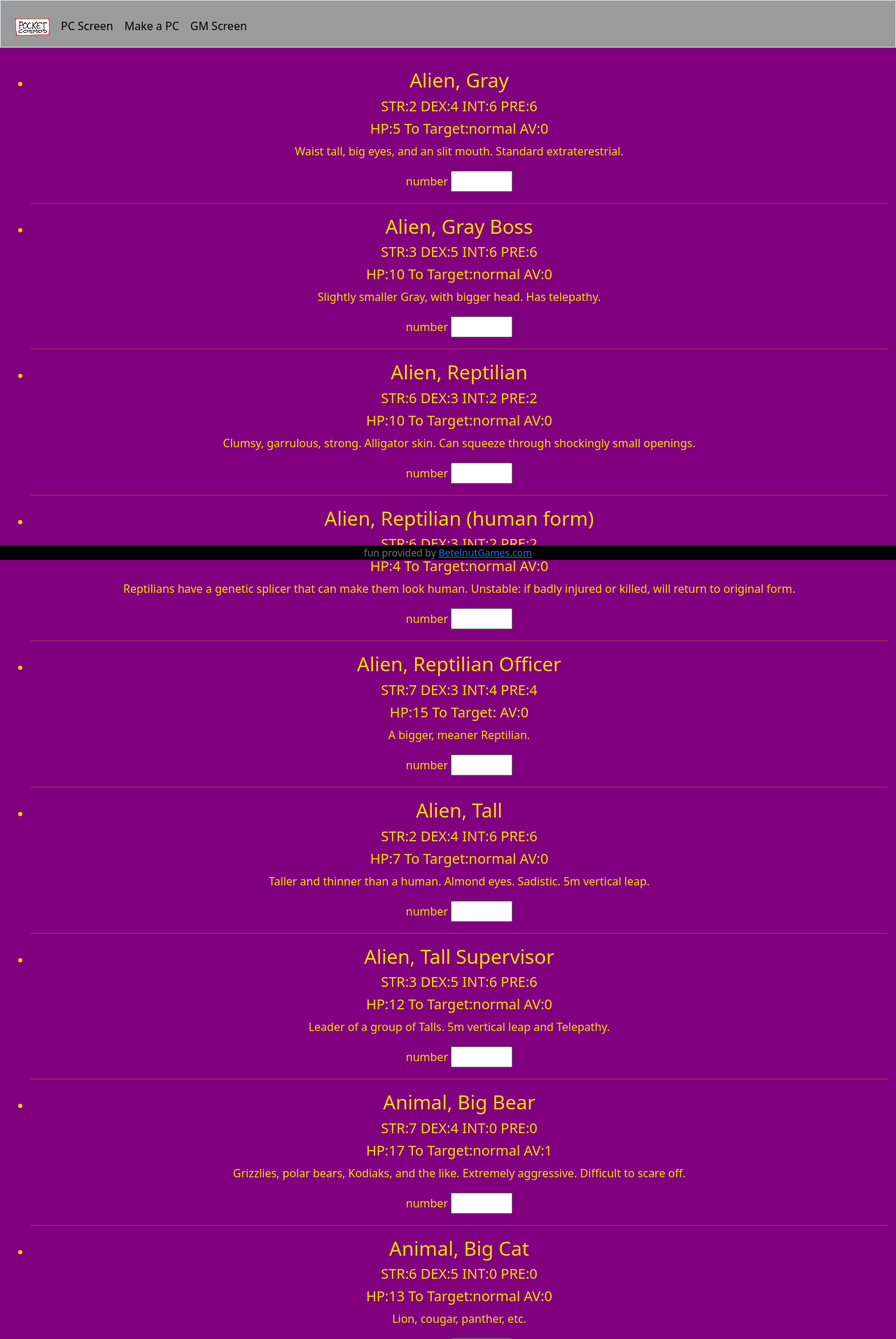
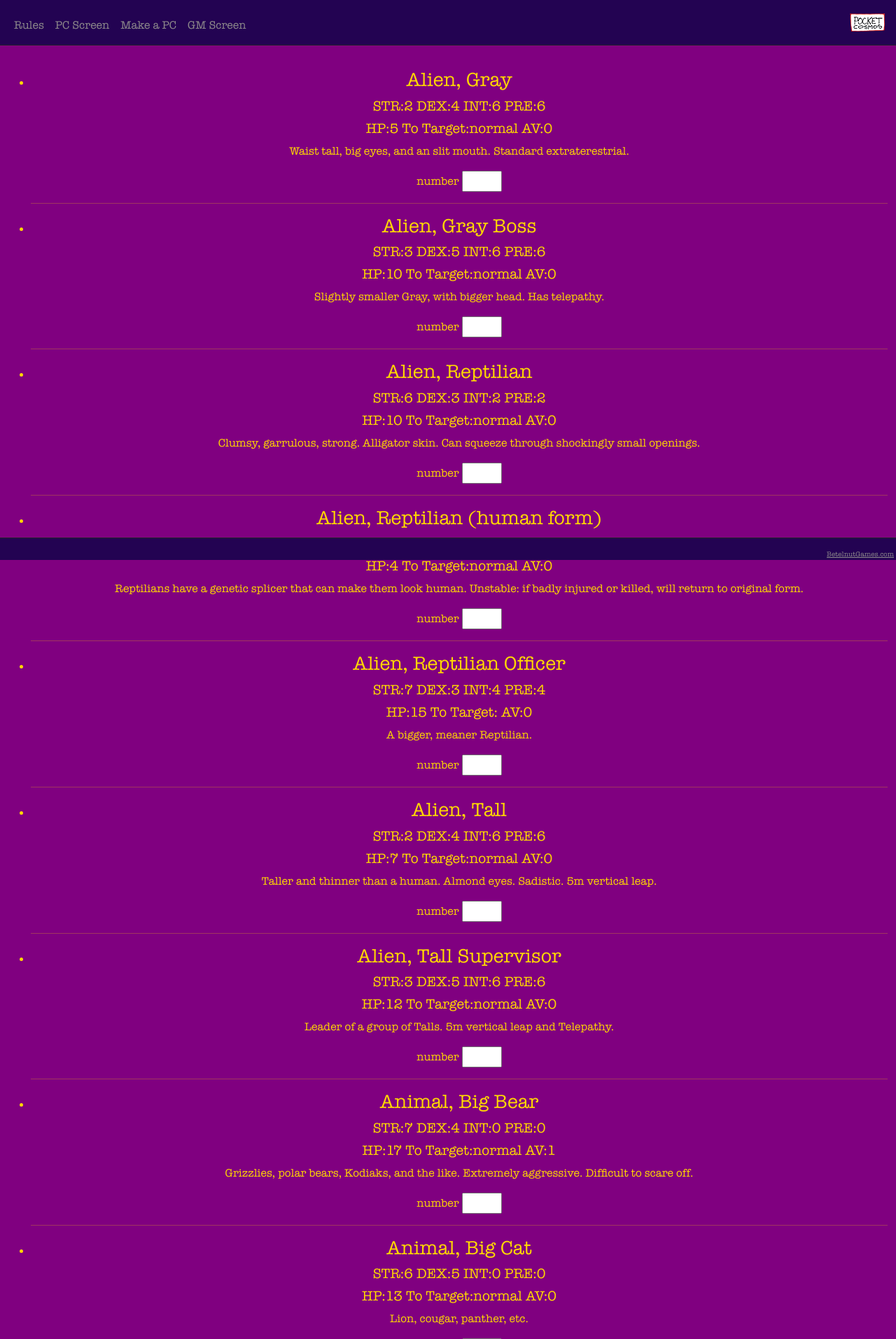
Before and after one commit to cozmoboy/cs50-intro-final, a Flask app: page /bestiary in a window 1280 px wide. Shown: the top 1913 px of the page at 70% size. Run offline with Flask 2, Linux system fonts and the light colour scheme; some libraries are stand-ins or nearby versions.

```diff
--- a/app.py
+++ b/app.py
@@ -177,3 +177,12 @@ def updateHP():
     print('changing current HP: ', flush=True)
     print(newHP, flush=True)
     return redirect("pcMain")
+
+
+@app.route("/rules", methods=["GET", "POST"])
+def rules():
+    if request.method == "POST":
+        return render_template("/rules.html")
+    # User reached route via GET (as by clicking a link or via redirect)
+    else:
+        return render_template("/rules.html")
--- a/dataBG.py
+++ b/dataBG.py
@@ -937,6 +937,12 @@ STEALTHSPELLS = [
 
 ]
 
+def allSpellsOfType(listName):
+    allSpells = []
+    for dict in listName:
+        allSpells = allSpells + dict["spells"]
+    return allSpells
+
 
 PROFESSIONS = ["Accountant", "Actor", "Anthropologist", "Antiquarian", "Archeologist", "Architect", "Engineer (Specify)", "Explorer", "Farmer", "Federal Agent", "Film Crew", "Firefighter", "Photographer", "Physicist", "Pilot", "Plumber", "Police Detective", "Police Officer", "Artist", "Athlete", "Bail Bondsman", "Bank Robber", "Banker", "Bartender", "Forensics", "Forester/Ranger", "Gambler", "Gangster", "Gardener", "Hired Muscle", "Politician", "Prison Guard", "Private Detective", "Professor", "Programmer/Coder", "Psychiatrist", "Biologist", "Bookstore Owner", "Bounty Hunter", "Burglar", "Butler/Maid", "Cab Driver", "Hit Man", "Journalist", "Judge", "Laborer/Factory Worker", "Lawyer", "Librarian", "Psychologist", "Race Car Driver", "Researcher", "Restaurateur",
                "Retail Clerk", "Roadie/Stagehand", "Carpenter", "Cartographer", "Chef", "Chemist", "Clergy", "Con Man", "Loan Shark", "Locksmith", "Lumberjack", "Machinist", "Management", "Mathematician", "Safecracker", "Sailor", "Salesman", "Secretary", "Security Guard", "Singer", "Construction", "Corporate", "Cowboy", "Cryptographer", "Designer", "Dilettante", "Mayor", "Mechanic", "Merchant", "Military Officer", "Miner", "Museum Curator", "Smuggler", "Soldier", "Sports Coach", "Stockbroker", "Student", "Stunt Man", "Diplomat", "Doctor/Dentist", "Drifter", "Driver", "Educator", "Electrician", "Musician", "Nurse", "Parapsychologist", "Park Ranger", "Pharmacist", "Phone Operator", "Surveyor", "Talent Agent", "Telemarketer", "Undertaker", "Writer", "Zookeeper"]
@@ -1091,7 +1097,7 @@ CLASSES = [
         "weaponPros": {"choose": True, "number": 2, "list": WEAPONTYPESfantasy},
         "weaponMasteries": {"choose": False, "number": 0, "list": []},
         "specials": ["Stealthy", "Locksmith", "Detect Traps", "Disarm Traps", "Backstabber", "Heightened Balance", "Climber", "Disguise", "Pick Pocket", "Unsavory Contacts", "Read Languages"],
-        "specialsXtra": {"choose": False, "number": 0, "list": ["Pilot", "Pickpocket"]},
+        "specialsXtra": {"choose": False, "number": 0, "list": []},
         "foci": {"choose": False, "number": 0, "list": []},
         "paths": {"choose": False, "number": 0, "list": []},
         "resources": {"choose": False, "number": 0, "list": []},
@@ -1119,7 +1125,7 @@ CLASSES = [
         "xtraGear": ["Spell Book"],
         "notes": [],
         "startCash": 0.0,
-        "spells": {"choose": True, "number": 4, "list": ARCANESPELLS},
+        "spells": {"choose": True, "number": 4, "list": allSpellsOfType(ARCANESPELLS)},
         "xtraLang": {"choose": False, "number": 0, "list": []}
     },
 
@@ -1140,7 +1146,7 @@ CLASSES = [
         "xtraGear": [],
         "notes": ["To successfully cast a spell, a paladin must make a PRE check instead of an INT check.", "If a paladin shows a pattern of unvirtuous behaviour, they lose their paladin status and revert to the fighter class."],
         "startCash": 0.0,
-        "spells": {"choose": True, "number": 2, "list": VIRTURESPELLS},
+        "spells": {"choose": True, "number": 2, "list": allSpellsOfType(VIRTURESPELLS)},
         "xtraLang": {"choose": False, "number": 0, "list": []},
     },
 
@@ -1151,9 +1157,9 @@ CLASSES = [
         "knacks": {"choose": False, "number": 0, "list": []},
         "weapons": ["Medium"],
         "armor": ["Light"],
-        "weaponPros": {"choose": False, "number": 1, "list": ["Swords", "Axes", "Bows", "Staffs",
+        "weaponPros": {"choose": True, "number": 1, "list": ["Swords", "Axes", "Bows", "Staffs",
                "Bludgeons", "Daggers"]},
-        "weaponMasteries": {"choose": False, "number": 1, "list": ["Staffs"]},
+        "weaponMasteries": {"choose": True, "number": 1, "list": ["Staffs"]},
         "specials": ["Shapeshift - Animal", "Animal Familiar", "Survival", "Nature Magic"],
         "specialsXtra": {"choose": False, "number": 0, "list": []},
         "foci": {"choose": False, "number": 0, "list": []},
@@ -1162,7 +1168,7 @@ CLASSES = [
         "xtraGear": [],
         "notes": [],
         "startCash": 0.0,
-        "spells": {"choose": True, "number": 4, "list": NATURESPELLS},
+        "spells": {"choose": True, "number": 4, "list": allSpellsOfType(NATURESPELLS)},
         "xtraLang": {"choose": False, "number": 0, "list": []},
     },
 
@@ -1173,9 +1179,9 @@ CLASSES = [
         "knacks": {"choose": False, "number": 0, "list": []},
         "weapons": ["Any"],
         "armor": ["Light", "Medium"],
-        "weaponPros": {"choose": False, "number": 1, "list": ["Swords", "Axes", "Staffs",
+        "weaponPros": {"choose": True, "number": 1, "list": ["Swords", "Axes", "Staffs",
                "Bludgeons", "Daggers"]},
-        "weaponMasteries": {"choose": False, "number": 1, "list": ["Bows"]},
+        "weaponMasteries": {"choose": True, "number": 1, "list": ["Bows"]},
         "specials": ["Stealthy", "Survival", "Animal Familiar", "Stealth Magic"],
         "specialsXtra": {"choose": False, "number": 0, "list": []},
         "foci": {"choose": False, "number": 0, "list": []},
@@ -1184,7 +1190,7 @@ CLASSES = [
         "xtraGear": [],
         "notes": [],
         "startCash": 0.0,
-        "spells": {"choose": True, "number": 2, "list": STEALTHSPELLS},
+        "spells": {"choose": True, "number": 2, "list": allSpellsOfType(STEALTHSPELLS)},
         "xtraLang": {"choose": True, "number": 1, "list": ["Orcish", "Goblinoid", "Giant", "Molevan", "Fishfolkese", "Lizardovian", "Gnoll", "Elven", "Dwarvish", "Halfling"]}
     },
 
--- a/static/styles.css
+++ b/static/styles.css
@@ -8,18 +8,71 @@
     unicode-range: U+0000-00FF, U+0131, U+0152-0153, U+02BB-02BC, U+02C6, U+02DA, U+02DC, U+2000-206F, U+2074, U+20AC, U+2122, U+2191, U+2193, U+2212, U+2215, U+FEFF, U+FFFD;
 }
 
+@font-face {
+    font-family: AmerTypeLC;
+    /*font-family: IM Fell DW Pica SC,georgia,rockwell,didot,bookman old style,courier,arial,helvetica;*/
+    font-style: normal;
+    font-weight: 400;
+    src: url("/static/fonts/American\ Typewriter\ Condensed\ Light.ttf");
+    /*local('IM FELL DW Pica SC'), local('IM_FELL_DW_Pica_SC');, url(https://fonts.gstatic.com/s/imfelldwpicasc/v9/0ybjGCAu5PfqkvtGVU15aBhXz3EUrnTm_xKNM0uRGQ.woff) format('woff');*/
+    unicode-range: U+0000-00FF, U+0131, U+0152-0153, U+02BB-02BC, U+02C6, U+02DA, U+02DC, U+2000-206F, U+2074, U+20AC, U+2122, U+2191, U+2193, U+2212, U+2215, U+FEFF, U+FFFD;
+}
+
+@font-face {
+    font-family: AmerType;
+    /*font-family: IM Fell DW Pica SC,georgia,rockwell,didot,bookman old style,courier,arial,helvetica;*/
+    font-style: normal;
+    font-weight: 400;
+    src: url("/static/fonts/American\ Typewriter\ Regular.ttf");
+    /*local('IM FELL DW Pica SC'), local('IM_FELL_DW_Pica_SC');, url(https://fonts.gstatic.com/s/imfelldwpicasc/v9/0ybjGCAu5PfqkvtGVU15aBhXz3EUrnTm_xKNM0uRGQ.woff) format('woff');*/
+    unicode-range: U+0000-00FF, U+0131, U+0152-0153, U+02BB-02BC, U+02C6, U+02DA, U+02DC, U+2000-206F, U+2074, U+20AC, U+2122, U+2191, U+2193, U+2212, U+2215, U+FEFF, U+FFFD;
+}
+
+@font-face {
+    font-family: AmerTypeC;
+    /*font-family: IM Fell DW Pica SC,georgia,rockwell,didot,bookman old style,courier,arial,helvetica;*/
+    font-style: normal;
+    font-weight: 400;
+    src: url("/static/fonts/American\ Typewriter\ Condensed.ttf");
+    /*local('IM FELL DW Pica SC'), local('IM_FELL_DW_Pica_SC');, url(https://fonts.gstatic.com/s/imfelldwpicasc/v9/0ybjGCAu5PfqkvtGVU15aBhXz3EUrnTm_xKNM0uRGQ.woff) format('woff');*/
+    unicode-range: U+0000-00FF, U+0131, U+0152-0153, U+02BB-02BC, U+02C6, U+02DA, U+02DC, U+2000-206F, U+2074, U+20AC, U+2122, U+2191, U+2193, U+2212, U+2215, U+FEFF, U+FFFD;
+}
+
+body {
+    font-family: AmerType;
+}
+
 .bngNavbar {
-    background-color: rgb(155, 155, 155);
-    color: black;
     min-height: 7%;
 }
 
-.bngNavbar a {
-    color: black;
+.bngNavbar a,
+.myFooter a {
+    color: rgb(143, 140, 140);
 }
 
-.bngNavbar a:hover {
+.bngNavbar a:hover,
+.myFooter a:hover {
     color: yellow;
+}
+
+.myFooter {
+    min-height: 4%;
+    font-size: x-small;
+    display: flex;
+    justify-content: right;
+    padding: 3px;
+}
+
+.bottom {
+    position: absolute;
+    bottom: 0;
+}
+
+.myFooter,
+.bngNavbar {
+    background-color: rgb(35, 3, 82);
+    color: rgb(143, 140, 140);
 }
 
 .nav-item {}
@@ -100,7 +153,9 @@ td {
 .itemP {
     color: black;
     border-top: dotted black 1px;
-    margin: 1px;
+    border-bottom: dotted black 1px;
+    margin-top: 0px;
+    margin-bottom: 0px;
     width: 95%;
     margin-left: auto;
     margin-right: auto;
@@ -113,6 +168,15 @@ td {
     border: solid black 3px;
     margin: 4px;
     width: 100%;
+}
+
+.classButton {
+    background-color: darksalmon;
+    color: darkslategrey;
+    border-radius: 15px;
+    border: solid black 3px;
+    margin: 4px;
+    width: 15%;
 }
 
 .specDiv {
@@ -128,6 +192,7 @@ td {
 .specTitle {
     font-family: WickedGrit;
     border-bottom: black dotted 1px;
+    color: darkred;
     width: 95%;
     margin-left: auto;
     margin-right: auto;
@@ -137,11 +202,11 @@ td {
     border: solid black 3px;
     color: darkred;
     padding: 5px;
-    width: 80%;
+    width: 65%;
     left: 50%;
     margin: auto;
     font-family: WickedGrit;
-    font-size: larger;
+    font-size: x-large;
 }
 
 .classDiv {
@@ -156,11 +221,11 @@ td {
 
 .statButton {
     background-color: blue;
-    color: white;
+    color: yellow;
     border-radius: 15px;
     border: solid black 3px;
     margin: 4px;
-    width: 20%;
+    width: 15%;
     min-width: 150px;
     font-family: WickedGrit;
 }
@@ -183,13 +248,33 @@ td {
     font-family: WickedGrit;
 }
 
-.myFooter {
-    background-color: black;
-    color: green;
-}
-
 .catagoryTitle {
     font-family: WickedGrit;
     font-size: x-large;
     width: 100%;
 }
+
+.right {
+    display: flex;
+    justify-content: right;
+}
+
+.level {
+    font-size: x-small;
+    color: black;
+}
+
+.note {
+    font-family: AmerType;
+    font-size: small;
+    width: 40%;
+}
+
+ul.no-bullets {
+    list-style-type: none;
+    /* Remove bullets */
+    padding: 0;
+    /* Remove padding */
+    margin: 0;
+    /* Remove margins */
+}
--- a/templates/fantasyPC.html
+++ b/templates/fantasyPC.html
@@ -15,7 +15,7 @@
     <form action="/pcMain" method="post">
         <input name="genre" type="hidden" value="fantasy">
         <input name="class" type="hidden" value="{{ class }}">
-        <button class="fantasy" type="submit">C{{ class }}</button>
+        <button class="fantasy classButton" type="submit">{{ class }}</button>
     </form>
     {% endfor %}
 
--- a/templates/layout.html
+++ b/templates/layout.html
@@ -24,7 +24,7 @@
 
     <body {% block format %}{% endblock %}>
 
-        <nav class="border navbar navbar-expand-md bngNavbar fixed-top">
+        <nav class="border-bottom border-dark navbar navbar-expand-md fixed-top bngNavbar">
             <div class="container-fluid">
 
 
@@ -36,7 +36,7 @@
 
                 <div class="collapse navbar-collapse" id="navbar">
                         <ul class="navbar-nav me-auto mt-2">
-                            <li class="nav-item"><a class="nav-link" href="/"><img src="../static/HomeButtonSM.png" width="50"></a></li>
+                            <li class="nav-item"><a class="nav-link" href="/rules">Rules</a></li>
                             <li class="nav-item"><a class="nav-link" href="/pcMain">PC Screen</a></li>
                             <li class="nav-item"><a class="nav-link" href="/makePC">Make a PC</a></li>
                             <li class="nav-item"><a class="nav-link" href="/gmMain">GM Screen</a></li>
@@ -45,6 +45,8 @@
 
                 </div>
             </div>
+
+            <div><div class="nav-item right"><a class="nav-link" href="/"><img src="../static/HomeButtonSM.png" width="50"></a></div></div>
         </nav>
 
 
@@ -52,8 +54,10 @@
             {% block main %}{% endblock %}
         </main>
 
-        <footer class="small text-center text-muted fixed-bottom myFooter">
-            fun provided by <a href="https://www.betelnutgames.com">BetelnutGames.com</a>
+        <footer class="border-top border-dark small text-center align-text-bottom text-muted fixed-bottom myFooter pull-right">
+            <div class="bottom">
+            <a href="https://www.betelnutgames.com">BetelnutGames.com</a>
+            </div>
         </footer>
 
     </body>
```
Also changed, not shown: static/project.js (+64 -5 lines), templates/pcMain.html (+34 -18 lines), templates/rules.html (added, +12 -0 lines), static/fonts/American Typewriter Condensed Light.ttf (added), static/fonts/American Typewriter Condensed.ttf (added), static/fonts/American Typewriter Regular.ttf (added), 3 other files.
